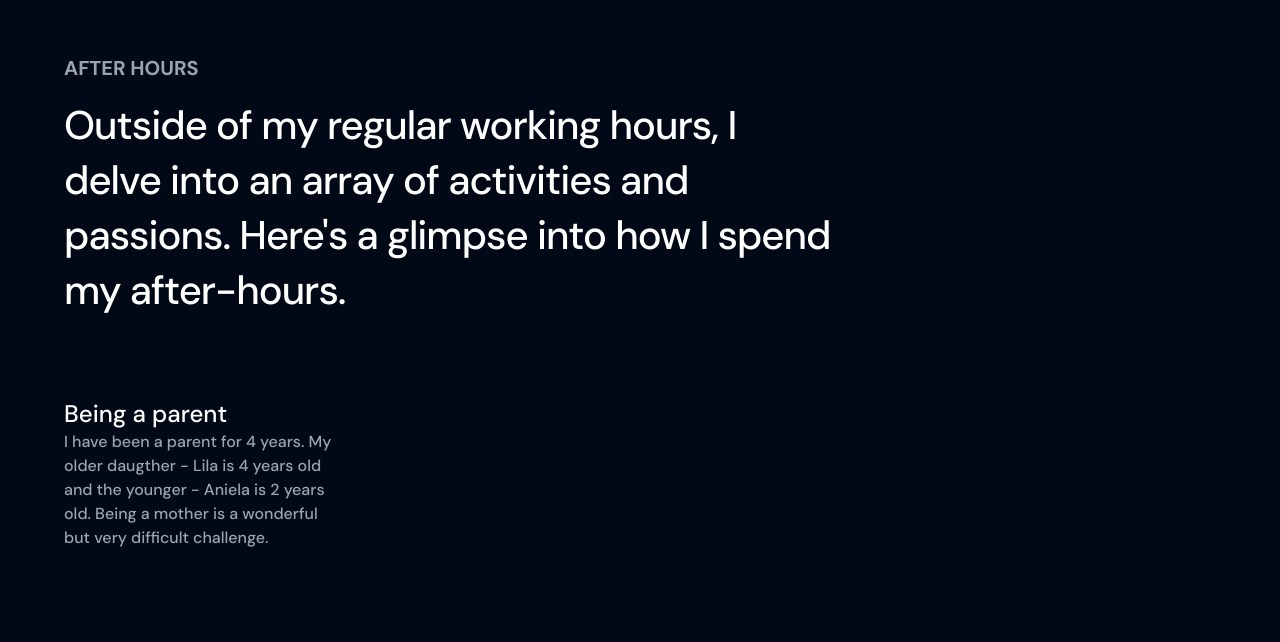
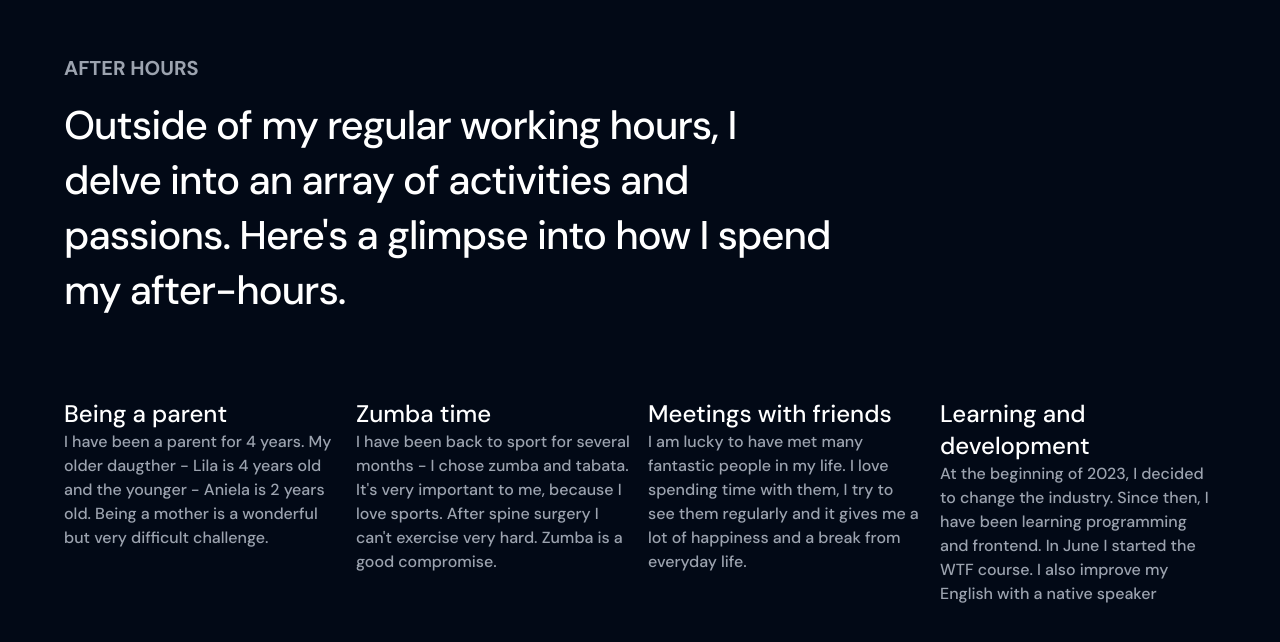
Before and after one commit to moniabysiak/portfolio, a website built with Parcel: page src/index.html in a window 1280 px wide. Shown: the part 2457-3099 px from the top of the page. Built offline with nearby package versions, Linux system fonts and the light colour scheme.

Commit message:
after hours without photos

```diff
--- a/src/index.html
+++ b/src/index.html
@@ -126,12 +126,33 @@
             class="text-white pb-20 font-medium text-2xl md:text-[40px] tracking-tight w-full md:w-2/3 h-auto leading-snug">
             Outside of my regular working hours, I delve into an array of activities and passions. Here's a glimpse into
             how I spend my after-hours. </p>
-            <div class="gap-4 grid md:grid-cols-2 lg:grid-cols-4">
-                <article>
-                    <h3 class="text-white text-2xl"> Being a parent</h3>
-                    <p class="text-gray text-base"> I have been a parent for 4 years. My older daugther - Lila is 4 years old and the younger - Aniela is 2 years old. Being a mother is a wonderful but very difficult challenge. </p>
-                </article>
-            </div>
+        <div class="gap-4 grid md:grid-cols-2 lg:grid-cols-4">
+            <article>
+                <h3 class="text-white text-2xl"> Being a parent</h3>
+                <p class="text-gray text-base"> I have been a parent for 4 years. My older daugther - Lila is 4 years
+                    old and the younger - Aniela is 2 years old. Being a mother is a wonderful but very difficult
+                    challenge. </p>
+            </article>
+            <article>
+                <h3 class="text-white text-2xl"> Zumba time</h3>
+                <p class="text-gray text-base"> I have been back to sport for several months - I chose zumba and tabata.
+                    It's very important to me, because I love sports. After spine surgery I can't exercise very hard.
+                    Zumba is a good compromise. </p>
+            </article>
+            <article>
+                <h3 class="text-white text-2xl"> Meetings with friends</h3>
+                <p class="text-gray text-base">
+                    I am lucky to have met many fantastic people in my life. I love spending time with them, I try to
+                    see them regularly and it gives me a lot of happiness and a break from everyday life. </p>
+            </article>
+            <article>
+                <h3 class="text-white text-2xl"> Learning and development</h3>
+                <p class="text-gray text-base">
+                    At the beginning of 2023, I decided to change the industry. Since then, I have been learning
+                    programming and frontend. In June I started the WTF course. I also improve my English with a native
+                    speaker </p>
+            </article>
+        </div>
     </section>
 </body>
 
```
